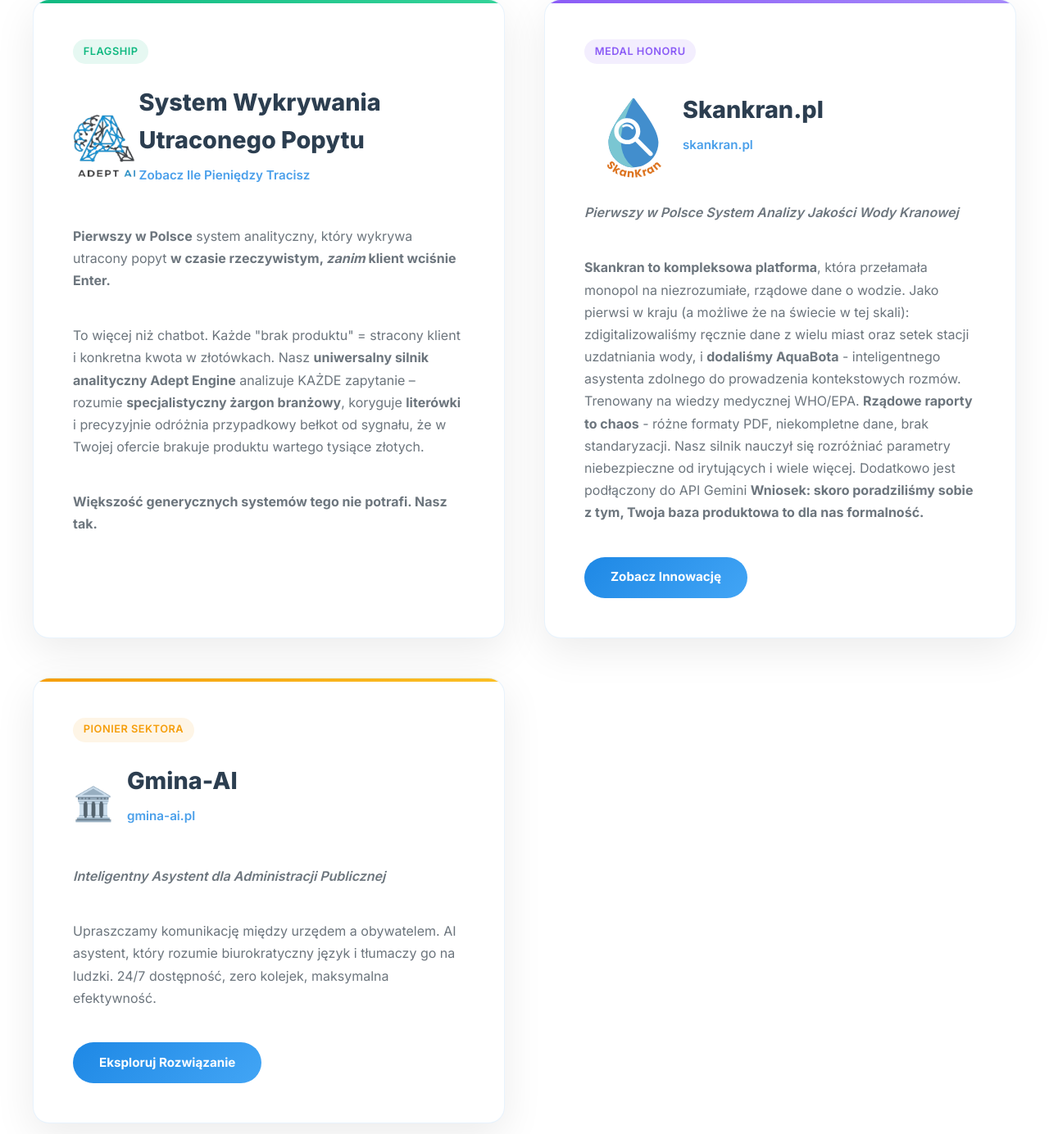
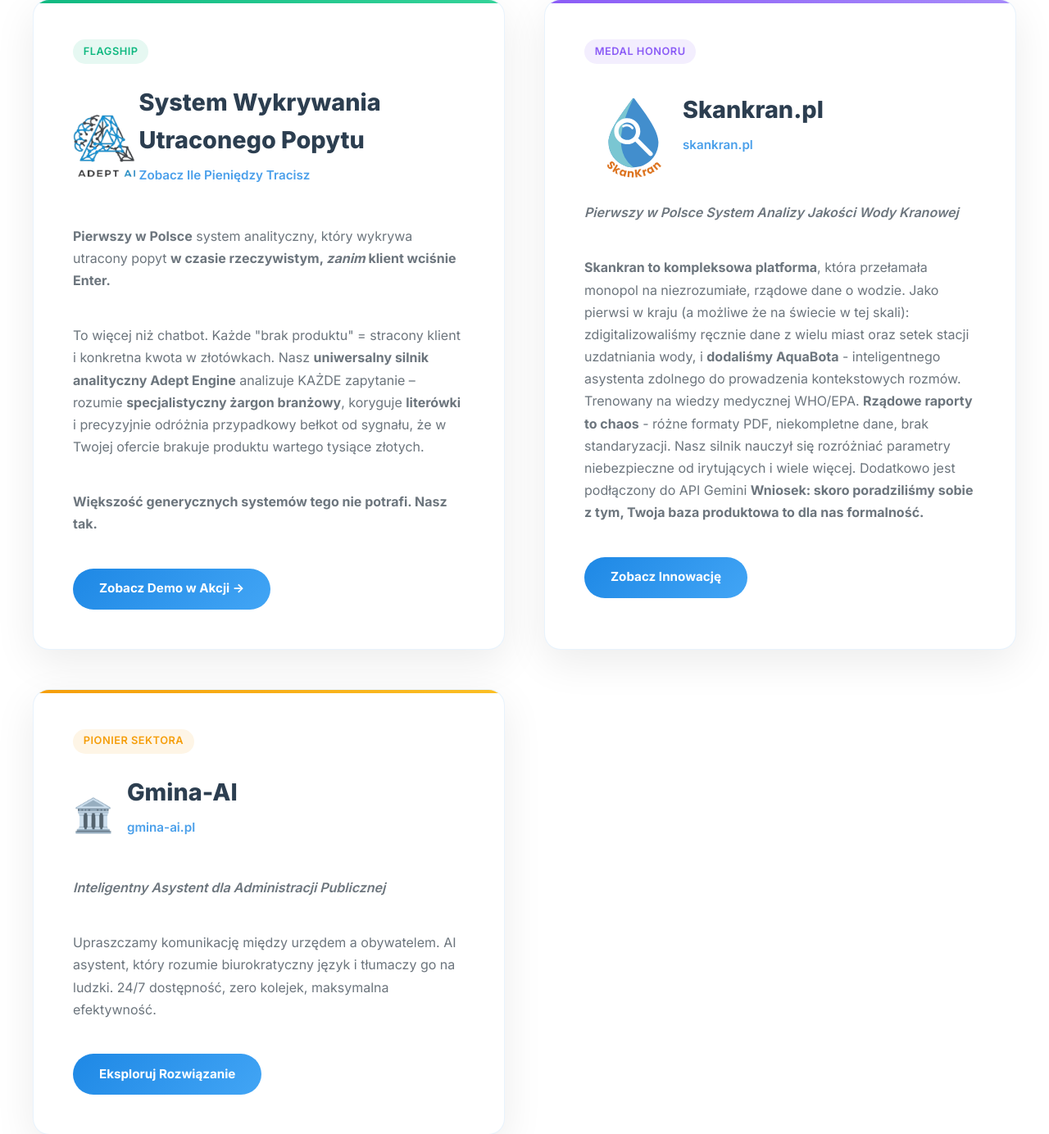
Before and after one commit to lukiikebukuro/zjednoczona-forteca, a Flask app: page / in a window 1280 px wide. Shown: the part 1589-2973 px from the top of the page at 82% size. Run offline with Flask 3, Linux system fonts and the light colour scheme.

Commit message:
Add demo link to index.html

```diff
--- a/Projects/forteca_finalna/templates/index.html
+++ b/Projects/forteca_finalna/templates/index.html
@@ -612,6 +612,7 @@
 <p>To więcej niż chatbot. Każde "brak produktu" = stracony klient i konkretna kwota w złotówkach. Nasz <strong>uniwersalny silnik analityczny Adept Engine</strong> analizuje KAŻDE zapytanie – rozumie <strong>specjalistyczny żargon branżowy</strong>, koryguje <strong>literówki</strong> i precyzyjnie odróżnia przypadkowy bełkot od sygnału, że w Twojej ofercie brakuje produktu wartego tysiące złotych.</p>
 
 <p><strong>Większość generycznych systemów tego nie potrafi. Nasz tak.</strong></p>
+<a href="/motobot-prototype" class="project-link">Zobacz Demo w Akcji →</a>
 </div>
 
 
```
